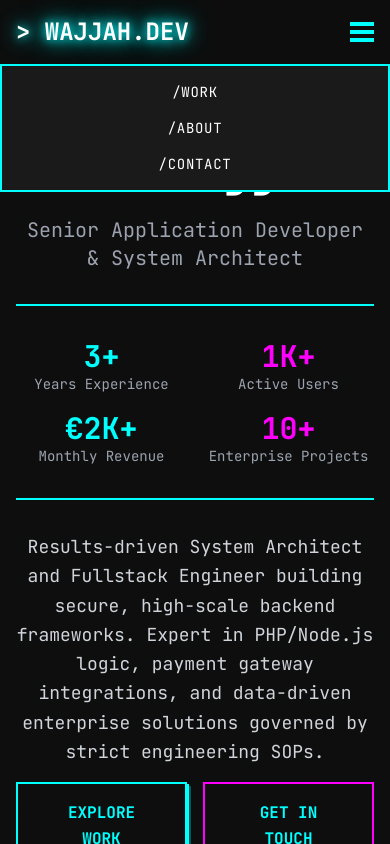
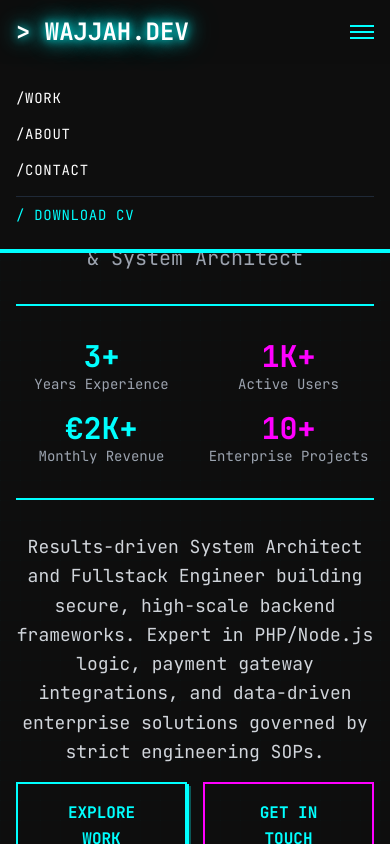
Before and after one commit to mnwajjah/hire-me-please-2, a Next.js app: page / in a window 390 px wide. Both pictures are taken after a click on the button 362 px from the left and 32 px from the top of the page. Shown: the top 844 px of the page. Built offline with nearby package versions, Linux system fonts and the light colour scheme.

Commit message:
Update Header.jsx

```diff
--- a/components/Header.jsx
+++ b/components/Header.jsx
@@ -18,7 +18,8 @@ export default function Header() {
           &gt; WAJJAH.DEV
         </div>
 
-        <nav className="hidden md:flex gap-8">
+        {/* Desktop Nav */}
+        <nav className="hidden md:flex gap-8 items-center">
           {['work', 'about', 'contact'].map((item) => (
             <button
               key={item}
@@ -37,31 +38,41 @@ export default function Header() {
           </a>
         </nav>
 
+        {/* Mobile Menu Button */}
         <button
           onClick={() => setMobileMenuOpen(!mobileMenuOpen)}
           className="md:hidden flex flex-col gap-1"
         >
-          <div className="w-6 h-1 bg-neon-cyan"></div>
-          <div className="w-6 h-1 bg-neon-cyan"></div>
-          <div className="w-6 h-1 bg-neon-cyan"></div>
+          <span className="w-6 h-0.5 bg-neon-cyan"></span>
+          <span className="w-6 h-0.5 bg-neon-cyan"></span>
+          <span className="w-6 h-0.5 bg-neon-cyan"></span>
         </button>
+      </div>
 
+      {/* Mobile Dropdown Menu */}
       {mobileMenuOpen && (
-          <div className="absolute top-16 right-0 bg-dark-card border-2 border-neon-cyan p-4 w-full md:hidden">
-            <nav className="flex flex-col gap-4">
+        <div className="md:hidden flex flex-col bg-dark-bg border-b-2 border-neon-cyan px-4 py-6 gap-4">
           {['work', 'about', 'contact'].map((item) => (
             <button
               key={item}
               onClick={() => scrollToSection(item)}
-                  className="text-sm uppercase tracking-wider hover:text-neon-pink"
+              className="text-left text-sm uppercase tracking-wider hover:text-neon-pink transition-all"
             >
               /{item}
             </button>
           ))}
-            </nav>
+          <a
+            href="/CV_Muhammad_Nur_Wajjah.pdf"
+            download="CV_Muhammad_Nur_Wajjah.pdf"
+            onClick={() => setMobileMenuOpen(false)}
+            className="text-left text-sm uppercase tracking-wider text-neon-cyan hover:text-neon-pink transition-all pt-2 border-t border-gray-800"
+          >
+            / Download CV
+          </a>
         </div>
       )}
-      </div>
     </header>
   )
 }
+
+//
```
Lines whose indentation alone changed are shown as unchanged.
